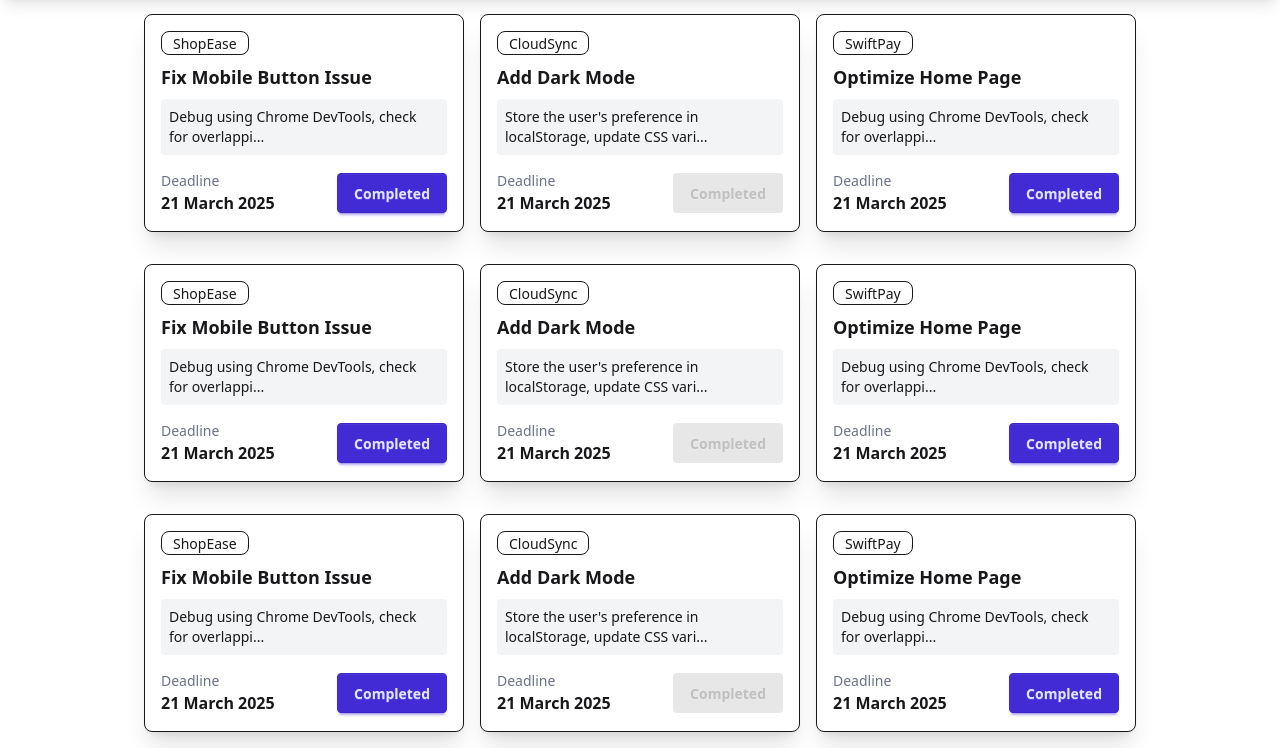
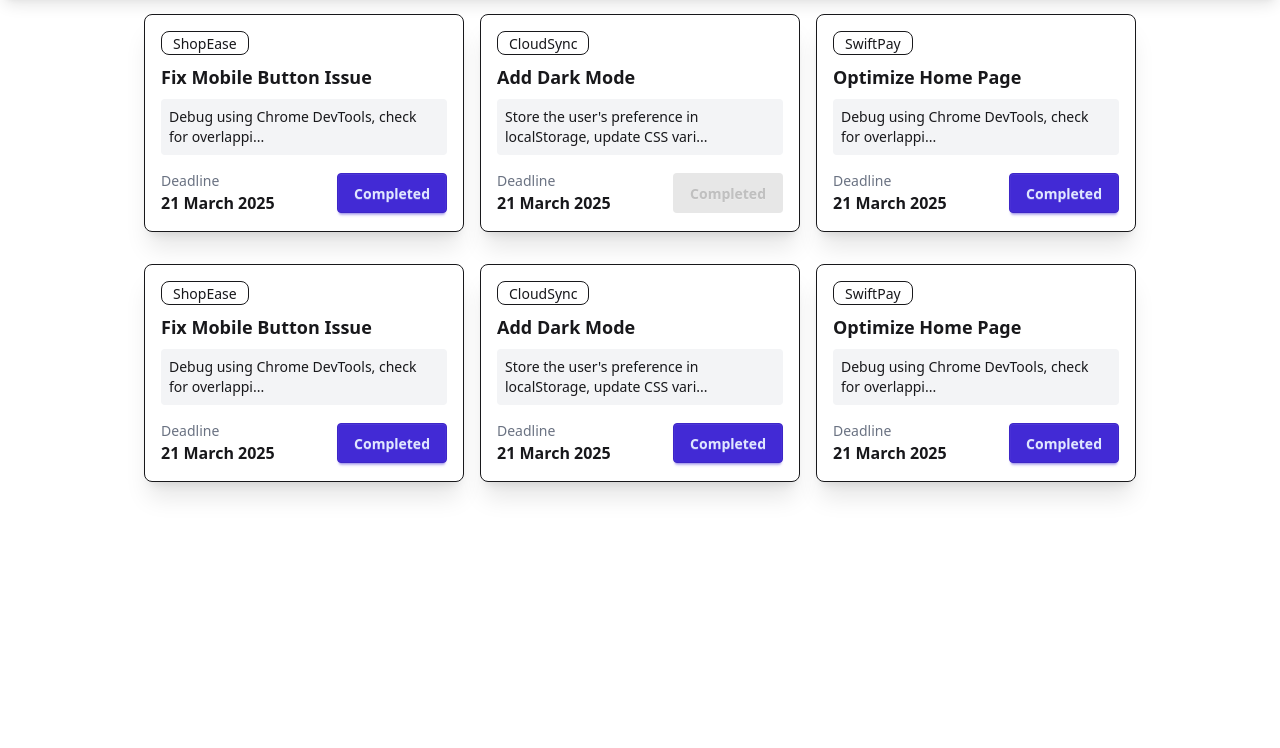
Before and after one commit to salman3334/assignment-five-repo, a plain HTML site: page index.html in a window 1280 px wide. Shown: the part 214-962 px from the top of the page. After the commit the page ends 800 px from the top, so only its background shows below. Drawn offline with nearby package versions, Linux system fonts and the light colour scheme.

Commit message:
added new files

```diff
--- a/index.html
+++ b/index.html
@@ -124,7 +124,7 @@
                     <p class="text-sm text-gray-500">Deadline</p>
                     <p class="font-bold">21 March 2025</p>
                 </div>
-                <button class="btn btn-primary btn-disabled">Completed</button>
+                <button class="btn btn-primary">Completed</button>
             </div>
         </div>
         <div class="card w-80 bg-base-100 shadow-xl border p-4">
@@ -140,43 +140,8 @@
             </div>
         </div>
     </div>
-      <div class="flex gap-4 justify-center p-4">
-        <div class="card w-80 bg-base-100 shadow-xl border p-4">
-            <div class="badge badge-outline">ShopEase</div>
-            <h2 class="text-lg font-bold mt-2">Fix Mobile Button Issue</h2>
-            <p class="text-sm bg-gray-100 p-2 rounded mt-2">Debug using Chrome DevTools, check for overlappi...</p>
-            <div class="mt-4 flex justify-between items-center">
-                <div>
-                    <p class="text-sm text-gray-500">Deadline</p>
-                    <p class="font-bold">21 March 2025</p>
-                </div>
-                <button class="btn btn-primary">Completed</button>
-            </div>
-        </div>
-        <div class="card w-80 bg-base-100 shadow-xl border p-4">
-            <div class="badge badge-outline">CloudSync</div>
-            <h2 class="text-lg font-bold mt-2">Add Dark Mode</h2>
-            <p class="text-sm bg-gray-100 p-2 rounded mt-2">Store the user's preference in localStorage, update CSS vari...</p>
-            <div class="mt-4 flex justify-between items-center">
-                <div>
-                    <p class="text-sm text-gray-500">Deadline</p>
-                    <p class="font-bold">21 March 2025</p>
-                </div>
-                <button class="btn btn-primary btn-disabled">Completed</button>
-            </div>
-        </div>
-        <div class="card w-80 bg-base-100 shadow-xl border p-4">
-            <div class="badge badge-outline">SwiftPay</div>
-            <h2 class="text-lg font-bold mt-2">Optimize Home Page</h2>
-            <p class="text-sm bg-gray-100 p-2 rounded mt-2">Debug using Chrome DevTools, check for overlappi...</p>
-            <div class="mt-4 flex justify-between items-center">
-                <div>
-                    <p class="text-sm text-gray-500">Deadline</p>
-                    <p class="font-bold">21 March 2025</p>
-                </div>
-                <button class="btn btn-primary">Completed</button>
-            </div>
-        </div>
-    </div>
+
+
+
    </body>
 </html>
```
